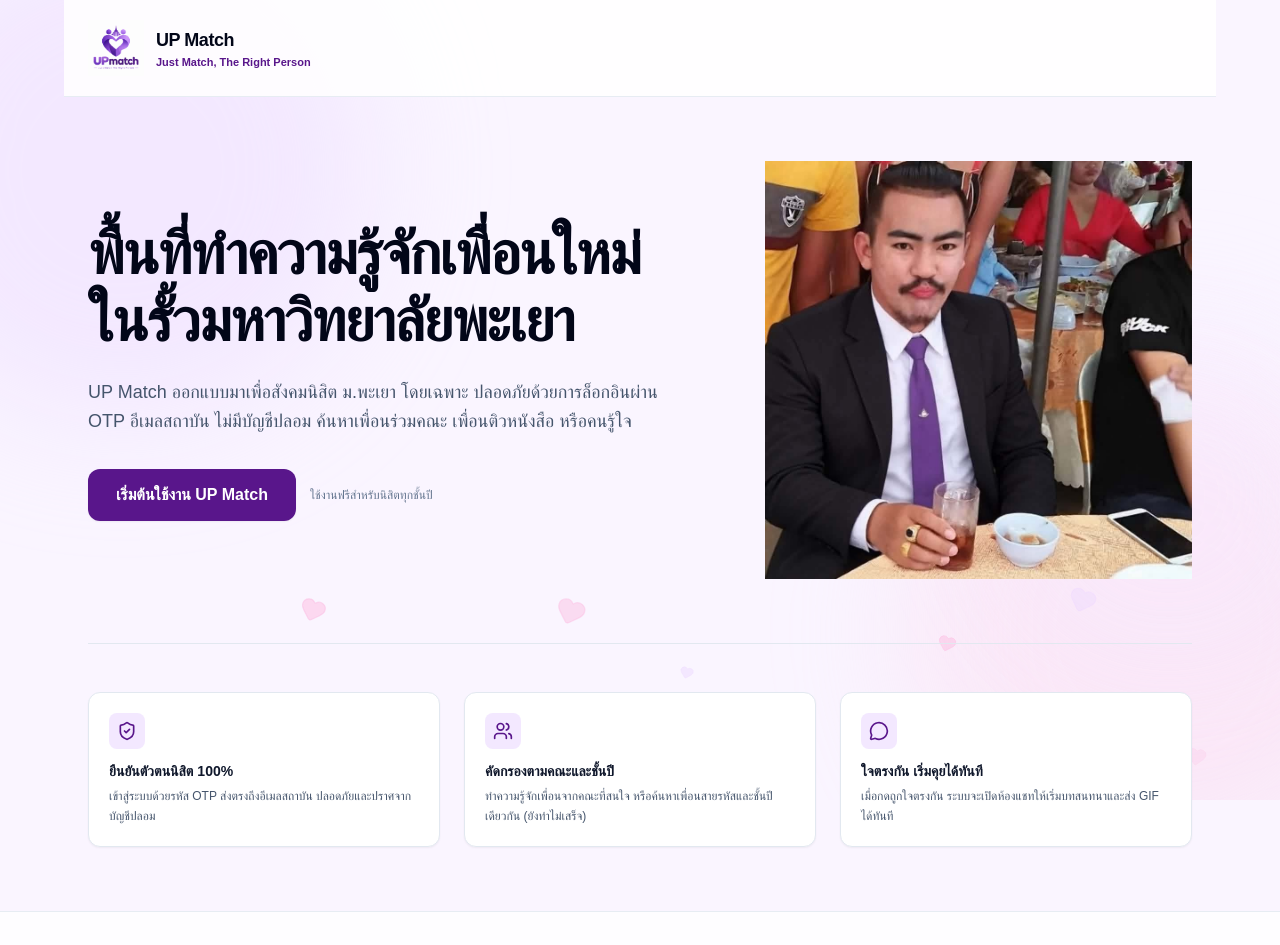
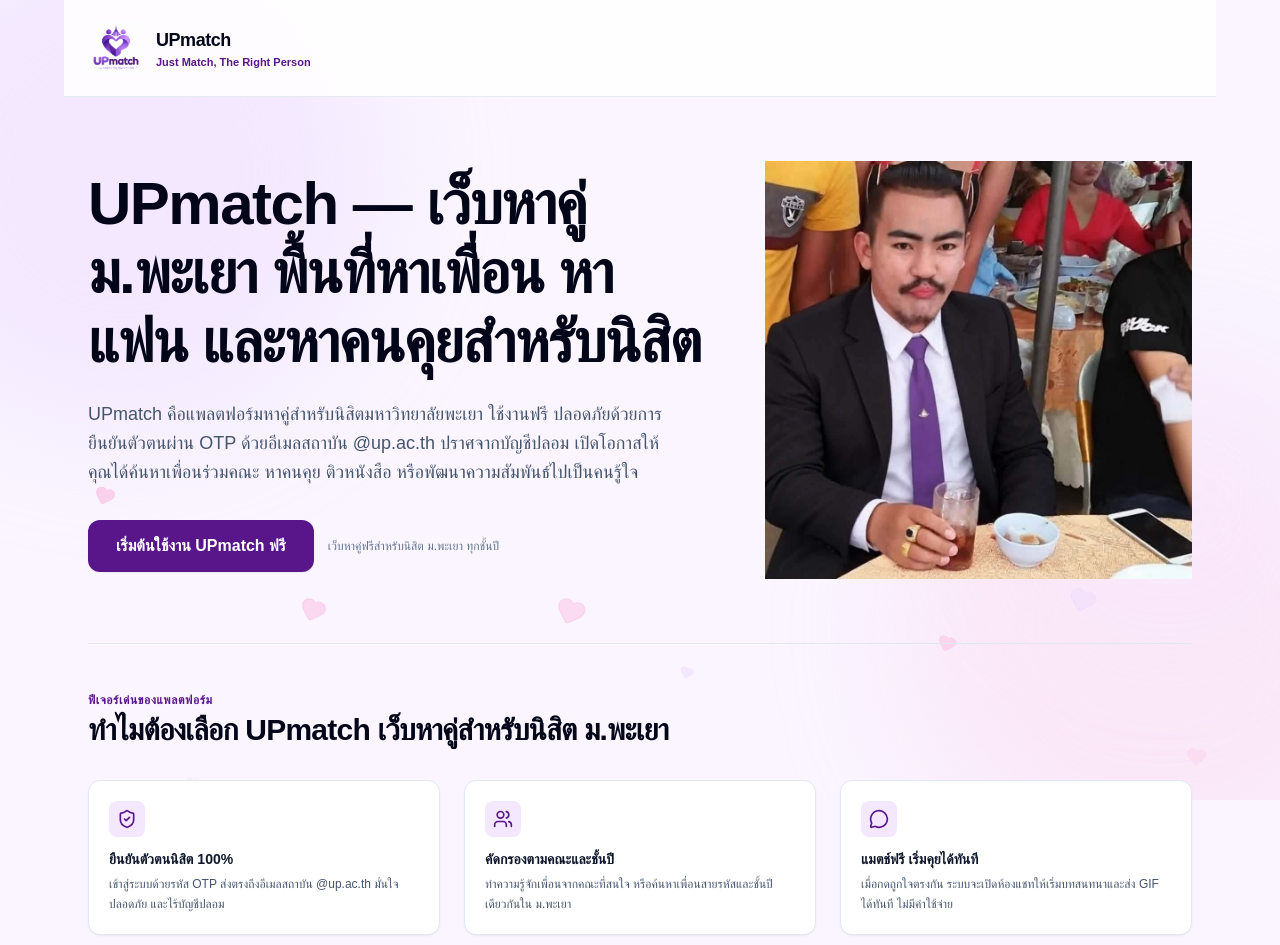
Before and after one commit to kimuz57/UPmatch, a Next.js app in the folder frontend/: page / in a window 1280 px wide. Shown: the top 945 px of the page. Built offline with nearby package versions, Linux system fonts and the light colour scheme; no server answers.

Commit message:
feat(seo): implement production-grade technical SEO, metadata, sitemap, robots, and JSON-LD schema

```diff
--- a/frontend/app/layout.tsx
+++ b/frontend/app/layout.tsx
@@ -11,9 +11,87 @@
   display: "swap",
 });
 
+const siteUrl = process.env.NEXT_PUBLIC_SITE_URL || "https://up-match.tcmg.me";
+
 export const metadata: Metadata = {
-  title: "UP Match - คอมมูนิตี้สำหรับนิสิต มหาวิทยาลัยพะเยา",
-  description: "ค้นหาเพื่อนใหม่ คนรู้ใจ และคอมมูนิตี้เด็ก ม.พะเยา ปลอดภัยด้วยอีเมล @up.ac.th",
+  metadataBase: new URL(siteUrl),
+  title: {
+    default: "UPmatch — เว็บหาคู่ ม.พะเยา ฟรี สำหรับนิสิต",
+    template: "%s | UPmatch",
+  },
+  description:
+    "UPmatch แพลตฟอร์มหาคู่สำหรับนิสิตมหาวิทยาลัยพะเยา หาเพื่อน หาแฟน และหาคนคุย พร้อมดูคนที่กดไลก์และแมตช์กันได้ฟรี",
+  applicationName: "UPmatch",
+  authors: [{ name: "UPmatch Student Project" }],
+  generator: "Next.js",
+  keywords: [
+    "UPmatch",
+    "UP Match",
+    "up-match",
+    "เว็บหาคู่ ม.พะเยา",
+    "หาคู่ ม.พะเยา",
+    "หาแฟน ม.พะเยา",
+    "หาคนคุย ม.พะเยา",
+    "เว็บหาคู่ฟรี",
+    "แพลตฟอร์มหาคู่สำหรับนิสิต",
+    "เด็กพะเยา",
+    "มหาวิทยาลัยพะเยา",
+    "นิสิต ม.พะเยา",
+    "UP dating",
+  ],
+  referrer: "origin-when-cross-origin",
+  creator: "UPmatch Student Project",
+  publisher: "UPmatch",
+  formatDetection: {
+    email: false,
+    address: false,
+    telephone: false,
+  },
+  alternates: {
+    canonical: "/",
+  },
+  openGraph: {
+    title: "UPmatch — เว็บหาคู่ ม.พะเยา ฟรี สำหรับนิสิต",
+    description:
+      "UPmatch แพลตฟอร์มหาคู่สำหรับนิสิตมหาวิทยาลัยพะเยา หาเพื่อน หาแฟน และหาคนคุย พร้อมดูคนที่กดไลก์และแมตช์กันได้ฟรี",
+    url: siteUrl,
+    siteName: "UPmatch",
+    locale: "th_TH",
+    type: "website",
+    images: [
+      {
+        url: "/logo.png",
+        width: 512,
+        height: 512,
+        alt: "UPmatch โลโก้แอปหาคู่ ม.พะเยา",
+      },
+    ],
+  },
+  twitter: {
+    card: "summary",
+    title: "UPmatch — เว็บหาคู่ ม.พะเยา ฟรี สำหรับนิสิต",
+    description:
+      "UPmatch แพลตฟอร์มหาคู่สำหรับนิสิตมหาวิทยาลัยพะเยา หาเพื่อน หาแฟน และหาคนคุย พร้อมดูคนที่กดไลก์และแมตช์กันได้ฟรี",
+    images: ["/logo.png"],
+  },
+  robots: {
+    index: true,
+    follow: true,
+    googleBot: {
+      index: true,
+      follow: true,
+      "max-video-preview": -1,
+      "max-image-preview": "large",
+      "max-snippet": -1,
+    },
+  },
+  icons: {
+    icon: [
+      { url: "/favicon.ico" },
+      { url: "/logo.png", sizes: "192x192", type: "image/png" },
+    ],
+    apple: [{ url: "/logo.png", sizes: "180x180", type: "image/png" }],
+  },
 };
 
 export default function RootLayout({
@@ -21,6 +99,37 @@
 }: Readonly<{
   children: React.ReactNode;
 }>) {
+  const jsonLd = {
+    "@context": "https://schema.org",
+    "@graph": [
+      {
+        "@type": "WebSite",
+        "@id": `${siteUrl}/#website`,
+        url: siteUrl,
+        name: "UPmatch",
+        alternateName: ["UP Match", "up-match", "UPmatch ม.พะเยา"],
+        description:
+          "UPmatch แพลตฟอร์มหาคู่สำหรับนิสิตมหาวิทยาลัยพะเยา หาเพื่อน หาแฟน และหาคนคุย พร้อมดูคนที่กดไลก์และแมตช์กันได้ฟรี",
+        inLanguage: "th-TH",
+      },
+      {
+        "@type": "WebApplication",
+        "@id": `${siteUrl}/#webapp`,
+        name: "UPmatch",
+        url: siteUrl,
+        applicationCategory: "SocialNetworkingApplication",
+        operatingSystem: "All",
+        offers: {
+          "@type": "Offer",
+          price: "0",
+          priceCurrency: "THB",
+        },
+        description:
+          "เว็บหาคู่ ม.พะเยา ฟรี สำหรับนิสิต ค้นหาเพื่อนใหม่ คนรู้ใจ และคอมมูนิตี้เด็ก มพ. ปลอดภัยด้วยอีเมล @up.ac.th",
+      },
+    ],
+  };
+
   return (
     <html
       lang="th"
@@ -32,8 +141,12 @@
         <meta name="theme-color" content="#581c87" />
         <meta name="apple-mobile-web-app-capable" content="yes" />
         <meta name="apple-mobile-web-app-status-bar-style" content="black-translucent" />
-        <meta name="apple-mobile-web-app-title" content="UP Match" />
+        <meta name="apple-mobile-web-app-title" content="UPmatch" />
         <link rel="apple-touch-icon" href="/logo.png" />
+        <script
+          type="application/ld+json"
+          dangerouslySetInnerHTML={{ __html: JSON.stringify(jsonLd) }}
+        />
         <script
           dangerouslySetInnerHTML={{
             __html: `
--- a/frontend/app/page.tsx
+++ b/frontend/app/page.tsx
@@ -17,9 +17,8 @@
 export default function LandingPage() {
   const router = useRouter();
   const [showAuth, setShowAuth] = useState(false);
-  const [isCheckingSession, setIsCheckingSession] = useState(true);
 
-  // ดักจับตอนโหลดหน้าเว็บเพื่อเช็ก Session Token
+  // ดักจับตอนโหลดหน้าเว็บเพื่อเช็ก Session Token หรือ Referral Code
   useEffect(() => {
     const getCookie = (name: string) => {
       const value = `; ${document.cookie}`;
@@ -40,22 +39,9 @@
 
     const token = getCookie("up_match_token");
     if (token) {
-      router.push("/swipe");
-    } else {
-      setIsCheckingSession(false);
+      router.replace("/swipe");
     }
   }, [router]);
-
-  if (isCheckingSession) {
-    return (
-      <div className="min-h-screen flex items-center justify-center bg-transparent relative z-10">
-        <div className="flex flex-col items-center gap-3">
-          <Heart className="w-8 h-8 text-purple-900 animate-pulse fill-purple-900" />
-          <p className="text-slate-600 font-medium text-xs tracking-wide">กำลังเข้าสู่ระบบ...</p>
-        </div>
-      </div>
-    );
-  }
 
   if (showAuth) {
     return (
@@ -74,10 +60,10 @@
       {/* Top Header */}
       <header className="w-full max-w-6xl mx-auto px-6 py-5 flex items-center justify-between border-b border-slate-200/80 bg-white/85">
         <div className="flex items-center gap-3">
-          <img src="/logo.png" alt="UP Match" className="w-14 h-14" />
+          <img src="/logo.png" alt="UPmatch โลโก้เว็บหาคู่ ม.พะเยา" className="w-14 h-14" />
           <div>
             <span className="text-lg font-black tracking-tight text-slate-950">
-              UP Match
+              UPmatch
             </span>
             <span className="block text-[11px] font-semibold text-purple-900">
               Just Match, The Right Person
@@ -91,12 +77,12 @@
         <div className="grid grid-cols-1 lg:grid-cols-12 gap-10 lg:gap-14 items-center">
           {/* Left Column: Editorial Headline & Actions */}
           <div className="lg:col-span-7 text-left space-y-6">
-            <h1 className="text-4xl sm:text-5xl lg:text-6xl font-black tracking-tight text-slate-950 leading-[1.12]">
-              พื้นที่ทำความรู้จักเพื่อนใหม่ ในรั้วมหาวิทยาลัยพะเยา
+            <h1 className="text-4xl sm:text-5xl lg:text-6xl font-black tracking-tight text-slate-950 leading-[1.15]">
+              UPmatch — เว็บหาคู่ ม.พะเยา พื้นที่หาเพื่อน หาแฟน และหาคนคุยสำหรับนิสิต
             </h1>
 
             <p className="text-base sm:text-lg text-slate-600 leading-relaxed font-normal max-w-xl">
-              UP Match ออกแบบมาเพื่อสังคมนิสิต ม.พะเยา โดยเฉพาะ ปลอดภัยด้วยการล็อกอินผ่าน OTP อีเมลสถาบัน ไม่มีบัญชีปลอม ค้นหาเพื่อนร่วมคณะ เพื่อนติวหนังสือ หรือคนรู้ใจ
+              UPmatch คือแพลตฟอร์มหาคู่สำหรับนิสิตมหาวิทยาลัยพะเยา ใช้งานฟรี ปลอดภัยด้วยการยืนยันตัวตนผ่าน OTP ด้วยอีเมลสถาบัน @up.ac.th ปราศจากบัญชีปลอม เปิดโอกาสให้คุณได้ค้นหาเพื่อนร่วมคณะ หาคนคุย ติวหนังสือ หรือพัฒนาความสัมพันธ์ไปเป็นคนรู้ใจ
             </p>
 
             <div className="pt-2 flex flex-col sm:flex-row items-stretch sm:items-center gap-3.5">
@@ -104,30 +90,40 @@
                 onClick={() => setShowAuth(true)}
                 className="px-7 py-3.5 rounded-xl bg-purple-900 hover:bg-purple-950 text-white font-bold text-base shadow-xs transition active:scale-[0.99] cursor-pointer text-center"
               >
-                เริ่มต้นใช้งาน UP Match
+                เริ่มต้นใช้งาน UPmatch ฟรี
               </button>
               <span className="text-xs text-slate-500 font-medium self-center sm:self-auto">
-                ใช้งานฟรีสำหรับนิสิตทุกชั้นปี
+                เว็บหาคู่ฟรีสำหรับนิสิต ม.พะเยา ทุกชั้นปี
               </span>
             </div>
           </div>
 
           {/* Right Column: Campus Mock Card */}
           <div className="lg:col-span-5 flex justify-center">
-            <img src="/jpg.jpg" alt="UP Match Community" />
+            <img src="/jpg.jpg" alt="UPmatch ตัวอย่างหน้าต่างค้นหาและปัดการ์ดหาคู่สำหรับนิสิต ม.พะเยา" />
           </div>
 
         </div>
 
         {/* Feature Grid */}
-        <div className="mt-16 pt-12 border-t border-slate-200 grid grid-cols-1 sm:grid-cols-3 gap-6 text-left">
+        <div className="mt-16 pt-12 border-t border-slate-200">
+          <div className="mb-8 text-left">
+            <span className="text-xs font-bold text-purple-900 uppercase tracking-wider block mb-1">
+              ฟีเจอร์เด่นของแพลตฟอร์ม
+            </span>
+            <h2 className="text-2xl sm:text-3xl font-black text-slate-950 tracking-tight">
+              ทำไมต้องเลือก UPmatch เว็บหาคู่สำหรับนิสิต ม.พะเยา
+            </h2>
+          </div>
+
+          <div className="grid grid-cols-1 sm:grid-cols-3 gap-6 text-left">
             <div className="p-5 rounded-xl bg-white border border-slate-200 shadow-xs">
               <div className="w-9 h-9 rounded-lg bg-purple-100 text-purple-900 flex items-center justify-center mb-3">
                 <ShieldCheck className="w-5 h-5" />
               </div>
-            <h2 className="text-sm font-bold text-slate-900">ยืนยันตัวตนนิสิต 100%</h2>
+              <h3 className="text-sm font-bold text-slate-900">ยืนยันตัวตนนิสิต 100%</h3>
               <p className="text-xs text-slate-600 mt-1.5 leading-relaxed">
-              เข้าสู่ระบบด้วยรหัส OTP ส่งตรงถึงอีเมลสถาบัน ปลอดภัยและปราศจากบัญชีปลอม
+                เข้าสู่ระบบด้วยรหัส OTP ส่งตรงถึงอีเมลสถาบัน @up.ac.th มั่นใจ ปลอดภัย และไร้บัญชีปลอม
               </p>
             </div>
 
@@ -135,9 +131,9 @@
               <div className="w-9 h-9 rounded-lg bg-purple-100 text-purple-900 flex items-center justify-center mb-3">
                 <Users className="w-5 h-5" />
               </div>
-            <h2 className="text-sm font-bold text-slate-900">คัดกรองตามคณะและชั้นปี</h2>
+              <h3 className="text-sm font-bold text-slate-900">คัดกรองตามคณะและชั้นปี</h3>
               <p className="text-xs text-slate-600 mt-1.5 leading-relaxed">
-              ทำความรู้จักเพื่อนจากคณะที่สนใจ หรือค้นหาเพื่อนสายรหัสและชั้นปีเดียวกัน (ยังทำไม่เสร็จ)
+                ทำความรู้จักเพื่อนจากคณะที่สนใจ หรือค้นหาเพื่อนสายรหัสและชั้นปีเดียวกันใน ม.พะเยา
               </p>
             </div>
 
@@ -145,10 +141,11 @@
               <div className="w-9 h-9 rounded-lg bg-purple-100 text-purple-900 flex items-center justify-center mb-3">
                 <MessageCircle className="w-5 h-5" />
               </div>
-            <h2 className="text-sm font-bold text-slate-900">ใจตรงกัน เริ่มคุยได้ทันที</h2>
+              <h3 className="text-sm font-bold text-slate-900">แมตช์ฟรี เริ่มคุยได้ทันที</h3>
               <p className="text-xs text-slate-600 mt-1.5 leading-relaxed">
-              เมื่อกดถูกใจตรงกัน ระบบจะเปิดห้องแชทให้เริ่มบทสนทนาและส่ง GIF ได้ทันที
+                เมื่อกดถูกใจตรงกัน ระบบจะเปิดห้องแชทให้เริ่มบทสนทนาและส่ง GIF ได้ทันที ไม่มีค่าใช้จ่าย
               </p>
+            </div>
           </div>
         </div>
       </main>
--- /dev/null
+++ b/frontend/app/robots.ts
@@ -0,0 +1,30 @@
+import type { MetadataRoute } from "next";
+
+export default function robots(): MetadataRoute.Robots {
+  const baseUrl = process.env.NEXT_PUBLIC_SITE_URL || "https://up-match.tcmg.me";
+
+  return {
+    rules: [
+      {
+        userAgent: "*",
+        allow: "/",
+        disallow: [
+          "/swipe",
+          "/swipe/",
+          "/likes",
+          "/likes/",
+          "/matches",
+          "/matches/",
+          "/chat",
+          "/chat/",
+          "/profile",
+          "/profile/",
+          "/onboarding",
+          "/onboarding/",
+          "/api/",
+        ],
+      },
+    ],
+    sitemap: `${baseUrl}/sitemap.xml`,
+  };
+}
--- /dev/null
+++ b/frontend/app/sitemap.ts
@@ -0,0 +1,14 @@
+import type { MetadataRoute } from "next";
+
+export default function sitemap(): MetadataRoute.Sitemap {
+  const baseUrl = process.env.NEXT_PUBLIC_SITE_URL || "https://up-match.tcmg.me";
+
+  return [
+    {
+      url: baseUrl,
+      lastModified: new Date(),
+      changeFrequency: "daily",
+      priority: 1.0,
+    },
+  ];
+}
--- a/frontend/middleware.ts
+++ b/frontend/middleware.ts
@@ -22,6 +22,7 @@
   // 1. กำหนดหน้าเว็บที่ "ต้องล็อกอิน" เท่านั้นถึงจะเข้าได้
   const isProtectedRoute =
     path.startsWith('/swipe') ||
+    path.startsWith('/likes') ||
     path.startsWith('/onboarding') ||
     path.startsWith('/chat') ||
     path.startsWith('/matches') ||
@@ -67,8 +68,12 @@
     return NextResponse.redirect(new URL('/swipe', request.url));
   }
 
-  // ผ่านด่านตรวจ ปล่อยให้เข้าเว็บได้ตามปกติ
-  return NextResponse.next();
+  // ผ่านด่านตรวจ ปล่อยให้เข้าเว็บได้ตามปกติ พร้อมกำหนด X-Robots-Tag สำหรับหน้าที่เป็นความลับ
+  const response = NextResponse.next();
+  if (isProtectedRoute) {
+    response.headers.set('X-Robots-Tag', 'noindex, nofollow, noarchive');
+  }
+  return response;
 }
 
 // กำหนดให้ Middleware ทำงานเฉพาะเส้นทางที่เราสนใจ เพื่อไม่ให้หน่วงเว็บ
@@ -76,6 +81,7 @@
   matcher: [
     '/',
     '/swipe/:path*',
+    '/likes/:path*',
     '/onboarding/:path*',
     '/chat/:path*',
     '/matches/:path*',
```
Also changed, not shown: frontend/public/manifest.json. Lines whose indentation alone changed are shown as unchanged.
